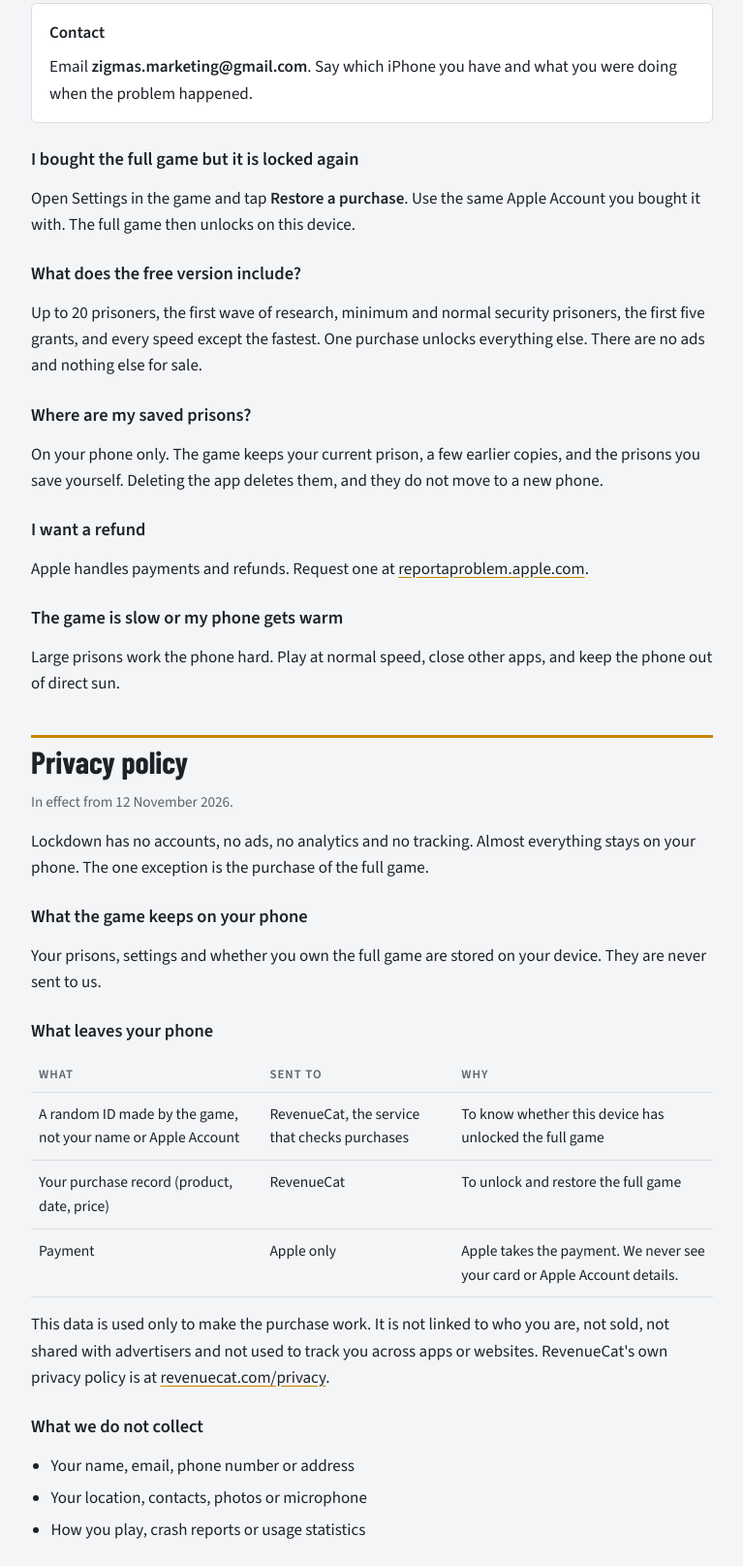
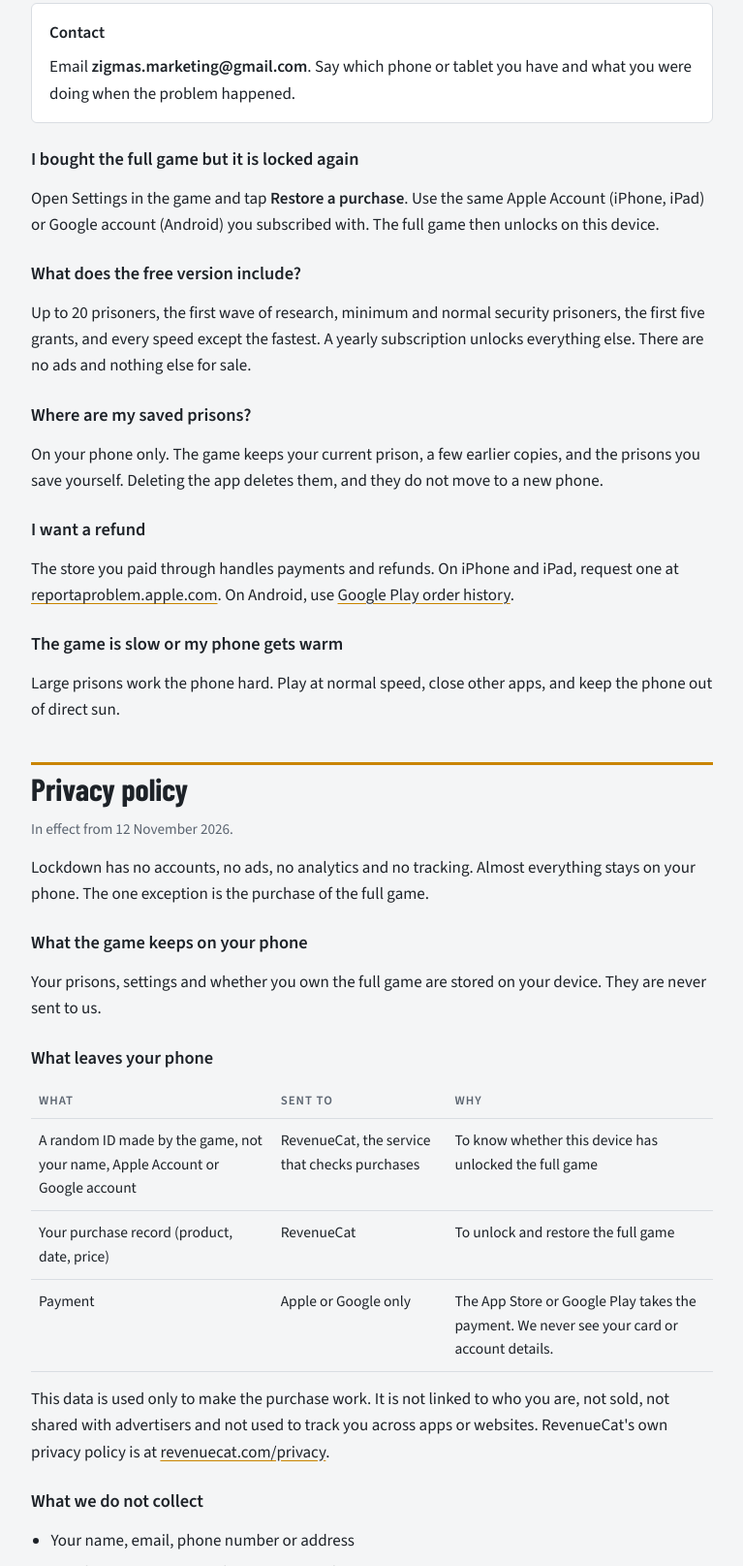
Before and after one commit to zkimmes/lockdown-support, a plain HTML site: page index.html in a window 1280 px wide. Shown: the part 316-1931 px from the top of the page at 97% size, without its empty margins (256-1023 px from the left). Drawn offline with nearby package versions, Linux system fonts and the light colour scheme.

Commit message:
Help and privacy: Google Play, yearly subscription

```diff
--- a/index.html
+++ b/index.html
@@ -89,19 +89,19 @@
     <h2 id="support-title">Help</h2>
     <div class="box">
       <p><strong>Contact</strong></p>
-      <p>Email <span class="email" id="support-email">zigmas.marketing@gmail.com</span>. Say which iPhone you have and what you were doing when the problem happened.</p>
+      <p>Email <span class="email" id="support-email">zigmas.marketing@gmail.com</span>. Say which phone or tablet you have and what you were doing when the problem happened.</p>
     </div>
     <h3>I bought the full game but it is locked again</h3>
-    <p>Open Settings in the game and tap <strong>Restore a purchase</strong>. Use the same Apple Account you bought it with. The full game then unlocks on this device.</p>
+    <p>Open Settings in the game and tap <strong>Restore a purchase</strong>. Use the same Apple Account (iPhone, iPad) or Google account (Android) you subscribed with. The full game then unlocks on this device.</p>
 
     <h3>What does the free version include?</h3>
-    <p>Up to 20 prisoners, the first wave of research, minimum and normal security prisoners, the first five grants, and every speed except the fastest. One purchase unlocks everything else. There are no ads and nothing else for sale.</p>
+    <p>Up to 20 prisoners, the first wave of research, minimum and normal security prisoners, the first five grants, and every speed except the fastest. A yearly subscription unlocks everything else. There are no ads and nothing else for sale.</p>
 
     <h3>Where are my saved prisons?</h3>
     <p>On your phone only. The game keeps your current prison, a few earlier copies, and the prisons you save yourself. Deleting the app deletes them, and they do not move to a new phone.</p>
 
     <h3>I want a refund</h3>
-    <p>Apple handles payments and refunds. Request one at <a href="https://reportaproblem.apple.com" rel="noopener">reportaproblem.apple.com</a>.</p>
+    <p>The store you paid through handles payments and refunds. On iPhone and iPad, request one at <a href="https://reportaproblem.apple.com" rel="noopener">reportaproblem.apple.com</a>. On Android, use <a href="https://play.google.com/store/account/orderhistory" rel="noopener">Google Play order history</a>.</p>
 
     <h3>The game is slow or my phone gets warm</h3>
     <p>Large prisons work the phone hard. Play at normal speed, close other apps, and keep the phone out of direct sun.</p>
@@ -120,9 +120,9 @@
       <table>
         <thead><tr><th>What</th><th>Sent to</th><th>Why</th></tr></thead>
         <tbody>
-          <tr><td>A random ID made by the game, not your name or Apple Account</td><td>RevenueCat, the service that checks purchases</td><td>To know whether this device has unlocked the full game</td></tr>
+          <tr><td>A random ID made by the game, not your name, Apple Account or Google account</td><td>RevenueCat, the service that checks purchases</td><td>To know whether this device has unlocked the full game</td></tr>
           <tr><td>Your purchase record (product, date, price)</td><td>RevenueCat</td><td>To unlock and restore the full game</td></tr>
-          <tr><td>Payment</td><td>Apple only</td><td>Apple takes the payment. We never see your card or Apple Account details.</td></tr>
+          <tr><td>Payment</td><td>Apple or Google only</td><td>The App Store or Google Play takes the payment. We never see your card or account details.</td></tr>
         </tbody>
       </table>
     </div>
```
